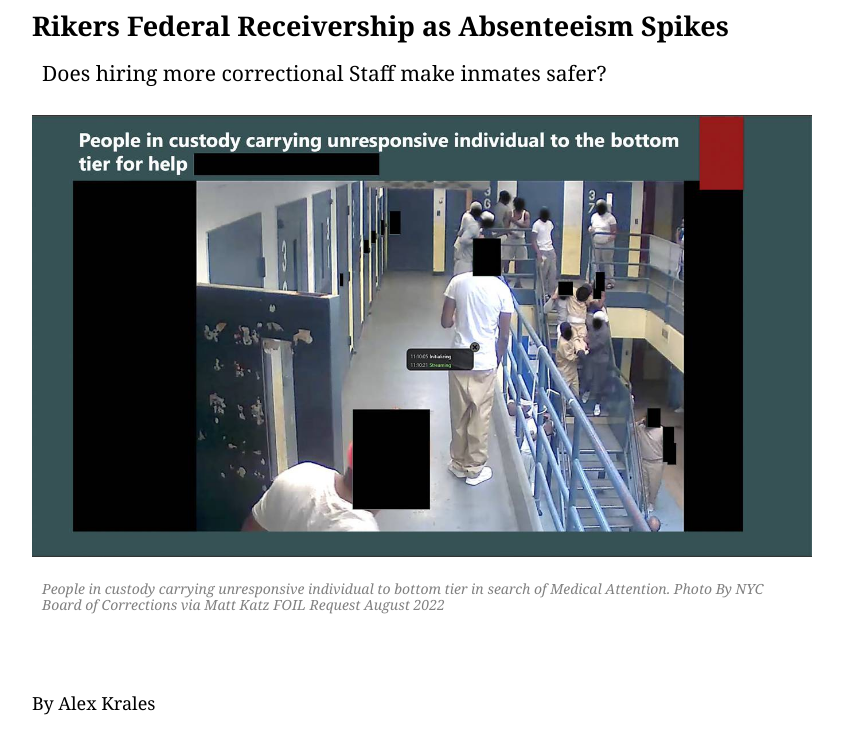
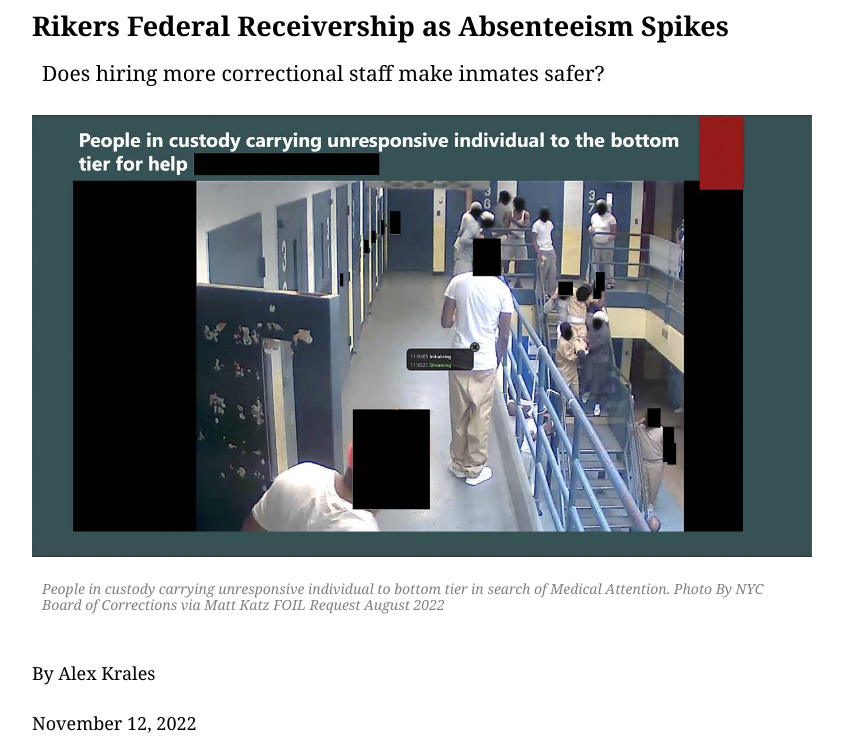
Before and after one commit to alexkrales/NYCDOCfailure, a plain HTML site: page index.html in a window 1280 px wide. Shown: the top 745 px of the page, without its empty margins (218-1061 px from the left). Drawn offline with nearby package versions, Linux system fonts and the light colour scheme.

Commit message:
Add files via upload

```diff
--- a/index.html
+++ b/index.html
@@ -10,7 +10,7 @@
 
 <div class="container title">
 	<h2> Rikers Federal Receivership as Absenteeism Spikes</h2>
-<h3>Does hiring more correctional Staff make inmates safer?</h3>
+<h3>Does hiring more correctional staff make inmates safer?</h3>
 </div>
 
 <div class="container photo">
@@ -18,7 +18,6 @@
 <figcaption>People in custody carrying unresponsive individual to bottom tier in search of Medical Attention. Photo By NYC Board of Corrections via Matt Katz FOIL Request August 2022</figcaption>
 </div>
 
-<br>
 <div class="container">
 	<p>By Alex Krales</p>
 	<p> November 12, 2022 </p>
```
